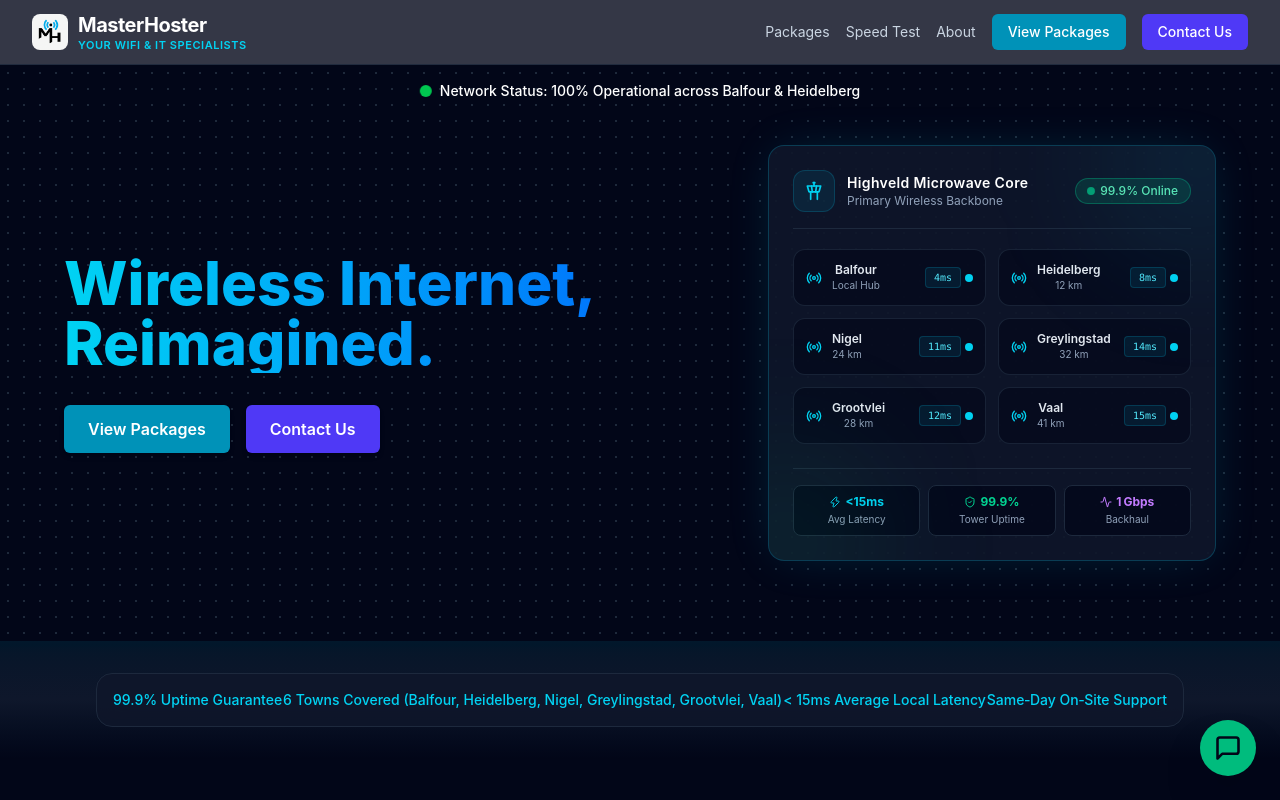
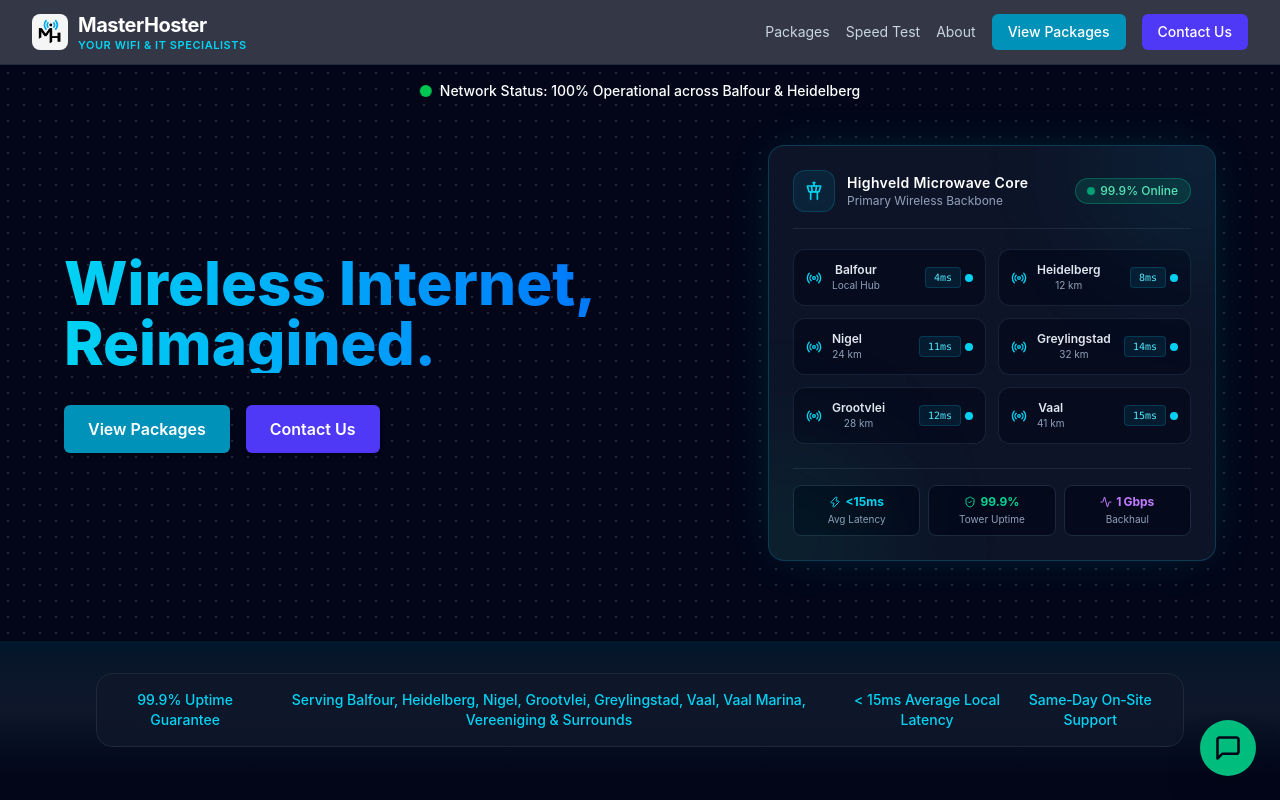
Before and after one commit to stefandavel432-hash/masterhoster-website, a Next.js app: page / in a window 1280 px wide. Shown: the top 800 px of the page. Built offline with nearby package versions, Linux system fonts and the light colour scheme.

Commit message:
Update hero coverage text across page and components

```diff
--- a/src/components/ServicesSection.tsx
+++ b/src/components/ServicesSection.tsx
@@ -55,7 +55,7 @@ export const ServicesSection: React.FC<ServicesSectionProps> = ({ onInquire }) =
       title: "IT Solutions & Support",
       Icon: Server,
       summary:
-        "On‑site network cabling & router config, firewall & security audits, hardware maintenance, local technician dispatch across Balfour & Heidelberg.",
+        "On‑site network cabling & router config, firewall & security audits, hardware maintenance, local technician dispatch across Balfour, Heidelberg & Surrounds.",
       features: [
         "On‑site network cabling & router configuration",
         "Firewall & security audits",
--- a/src/components/StatsBar.tsx
+++ b/src/components/StatsBar.tsx
@@ -6,7 +6,7 @@ import React from "react";
 export const StatsBar: React.FC = () => {
   const metrics = [
     { label: "99.9% Uptime Guarantee" },
-    { label: "6 Towns Covered (Balfour, Heidelberg, Nigel, Greylingstad, Grootvlei, Vaal)" },
+    { label: "Serving Balfour, Heidelberg, Nigel, Grootvlei, Greylingstad, Vaal, Vaal Marina, Vereeniging & Surrounds" },
     { label: "< 15ms Average Local Latency" },
     { label: "Same‑Day On‑Site Support" },
   ];
```
